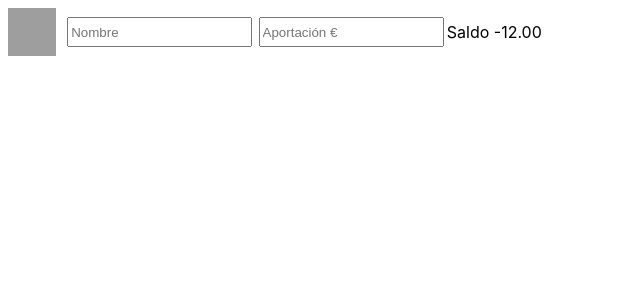
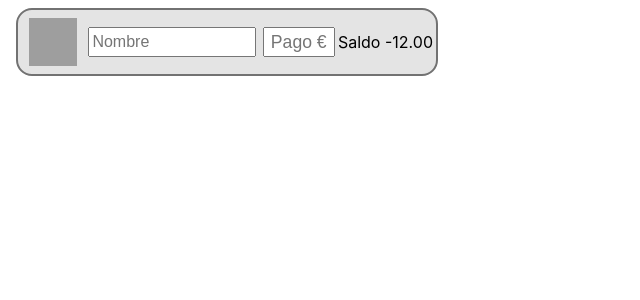
Before and after one commit to TwilightPhoenyx/paga-a-escote, a React (Create React App) app: page / in a window 1280 px wide. Shown: the top 300 px of the page, without its empty margins (0-640 px from the left). Built offline with nearby package versions, Linux system fonts and the light colour scheme; grey boxes are pictures that could not be loaded.

Commit message:
Actualizacion en los estilos

```diff
--- a/src/components/Aportacion.jsx
+++ b/src/components/Aportacion.jsx
@@ -38,8 +38,8 @@ function Aportacion({aPagar}) {
     return (
         <div className={styles.entradaPersona}>
             <img src={iconoPersona} alt="icono.png" />
-            <input type="text" placeholder="Nombre"></input>
-            <input type="text" maxLength={5} placeholder="Aportación €" onInput={manejadorIntroducirPago}>
+            <input className={styles.nombre} type="text" placeholder="Nombre"></input>
+            <input className={styles.aportacionEuros} type="text" maxLength={5} placeholder="Pago €" onInput={manejadorIntroducirPago}>
             </input>
             {/*<p>{aPagar}</p>*/}
             <Saldo saldo={valorSaldo}/>
--- a/src/components/Aportacion.module.css
+++ b/src/components/Aportacion.module.css
@@ -2,6 +2,17 @@
     display: flex;
     flex-direction: row;
     align-items: center;
+    margin-left: 1rem;
+    margin-top: 0.5rem;
+    border-style: solid;
+    border-radius: 1rem;
+    border-width: 0.15rem;
+    border-color: rgb(114, 114, 114);
+    width: fit-content;
+    padding-left: 0.2rem;
+    padding-right: 0.2rem;
+    background-color: rgb(228, 228, 228);
+
 }
 
 .entradaPersona > input {
@@ -9,6 +20,17 @@
     height: 1.5rem;
 }
 
+.nombre {
+    width: 10rem;
+    font-size: 1rem;
+}
+
+.aportacionEuros{
+    width: 4rem;
+    text-align: center;
+    font-size: 1.1rem;
+}
+
 .entradaPersona > img {
     width: 3rem;
     height: 3rem;
```
